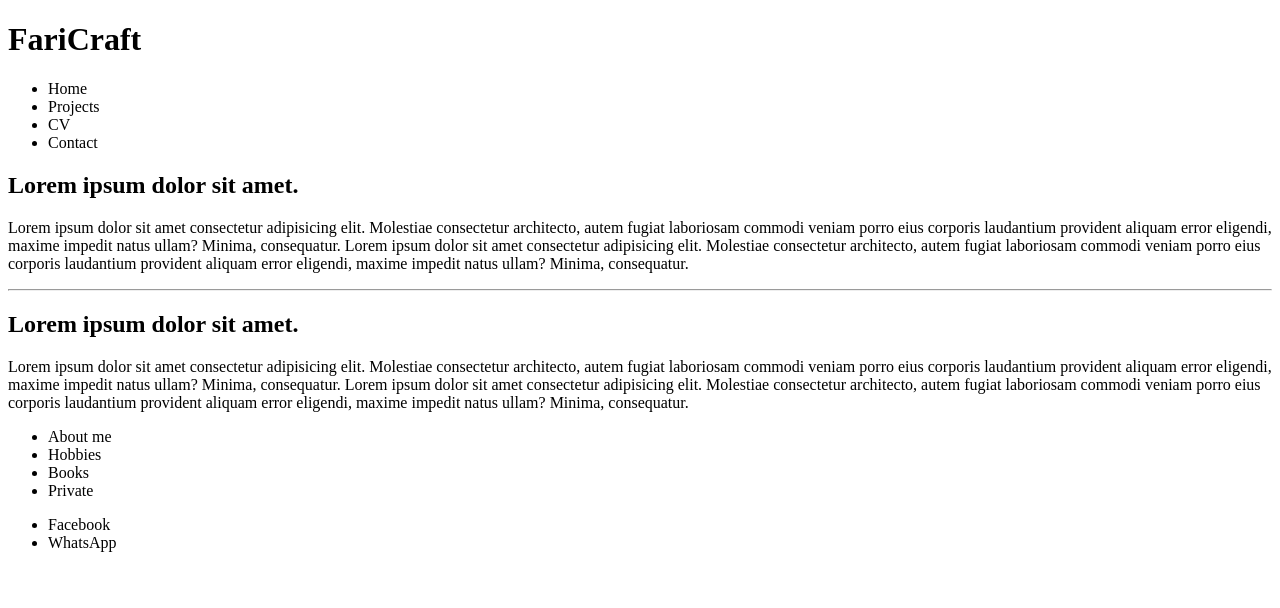
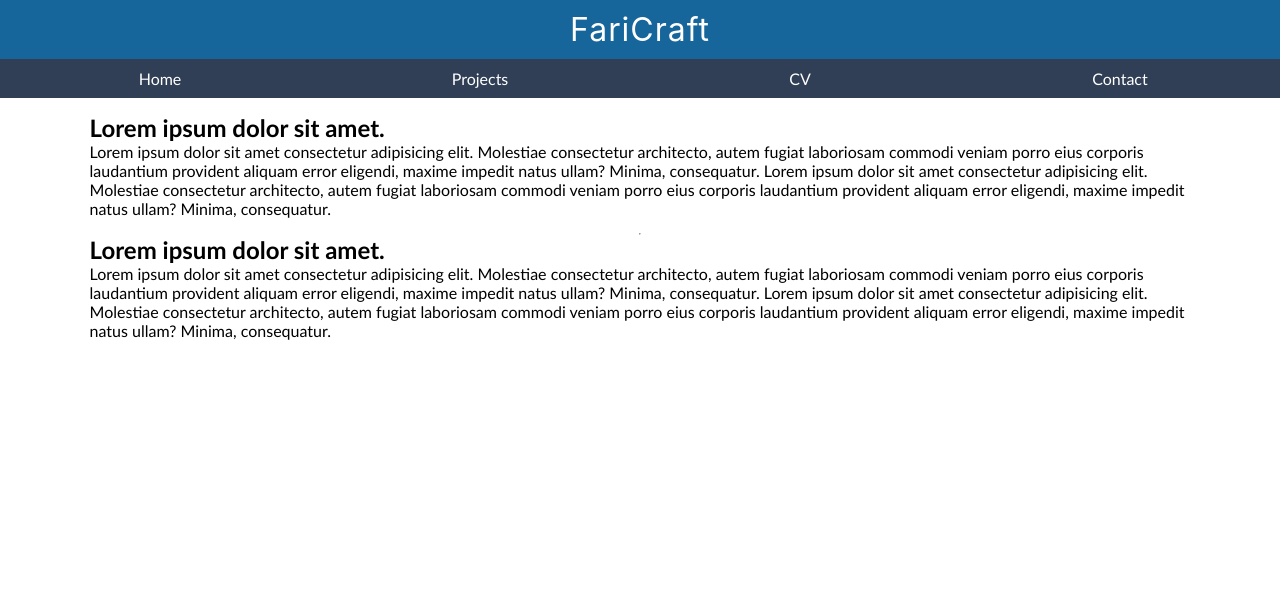
Before and after one commit to Adiazgomez68/flexbox-page-mockup, a plain HTML site: page index.html in a window 1280 px wide. Drawn offline with Linux system fonts and the light colour scheme.

Commit message:
I added styles to the header and sections

```diff
--- /dev/null
+++ b/flex-container.css
@@ -0,0 +1,17 @@
+.flex-container {
+    display: flex;
+    flex-direction: column;
+    align-items: center;
+}
+
+.section-1, .section-2 {
+    width: 86%;
+    display: flex;
+    flex-direction: column;
+    padding: 15px;
+    font-family:calibri;
+}
+
+.section-2 {
+    padding-top: 0;
+}
--- /dev/null
+++ b/flex-header.css
@@ -0,0 +1,46 @@
+ul {
+    list-style: none;
+    margin: 8px;
+    padding: 0;
+}
+
+ul li {
+    padding: 10px;
+    width: 200px;
+    text-align: center;
+    color: white;
+    font-family:'Gill Sans', 'Gill Sans MT', Calibri, 'Trebuchet MS', sans-serif;
+}
+
+li:hover {
+    background: white;
+    color: rgb(99, 99, 99);
+    cursor: pointer;
+}
+
+.flex-header {
+    display: flex;
+    flex-direction: column;
+    align-items: center;
+
+    background:rgb(22, 102, 156);
+}
+
+.flex-header h1 {
+    color: white;
+    letter-spacing: 1px;
+    font-family:-apple-system, BlinkMacSystemFont, 'Segoe UI', Roboto, Oxygen, Ubuntu, Cantarell, 'Open Sans', 'Helvetica Neue', sans-serif;
+    font-weight: 400;
+    margin: 10px;
+}
+
+.flex-header nav {
+    background:rgb(48, 63, 85);
+    width: 100%;
+}
+
+.flex-header nav ul {
+    display: flex;
+    margin: 0;
+    justify-content:space-around;
+}
--- a/index.html
+++ b/index.html
@@ -4,7 +4,9 @@
         <meta charset="UTF-8">
         <meta http-equiv="X-UA-Compatible" content="IE=edge">
         <meta name="viewport" content="width=device-width, initial-scale=1.0">
-        <title>Document</title>
+        <title> My Page Using Flexbox </title>
+
+        <link rel="stylesheet" href="styles.css">
     </head>
     <body>
         <header class="flex-header">
--- a/styles.css
+++ b/styles.css
@@ -0,0 +1,6 @@
+@import url(flex-header.css);
+@import url(flex-container.css);
+
+* {
+    margin: 0;
+}
```
